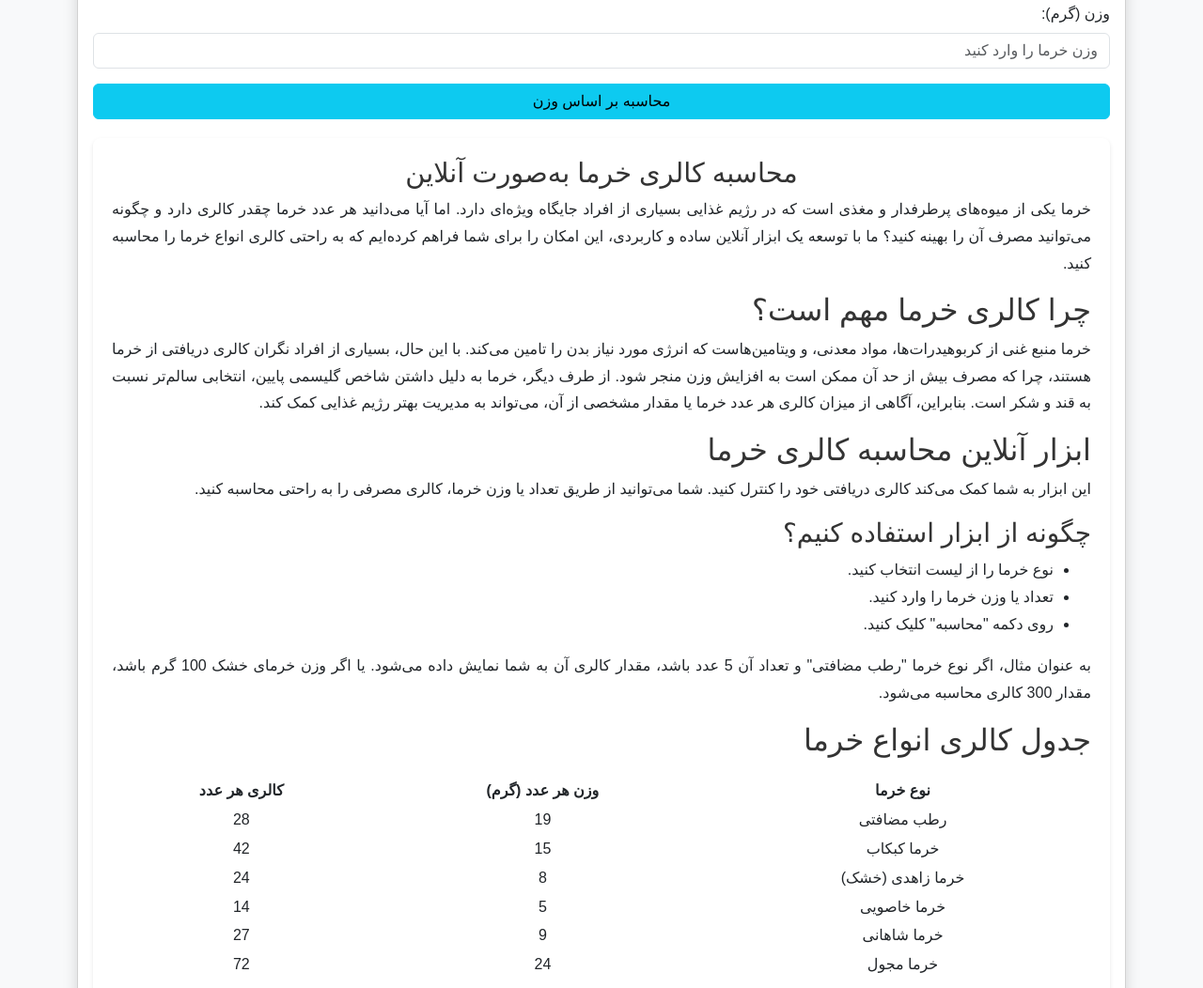
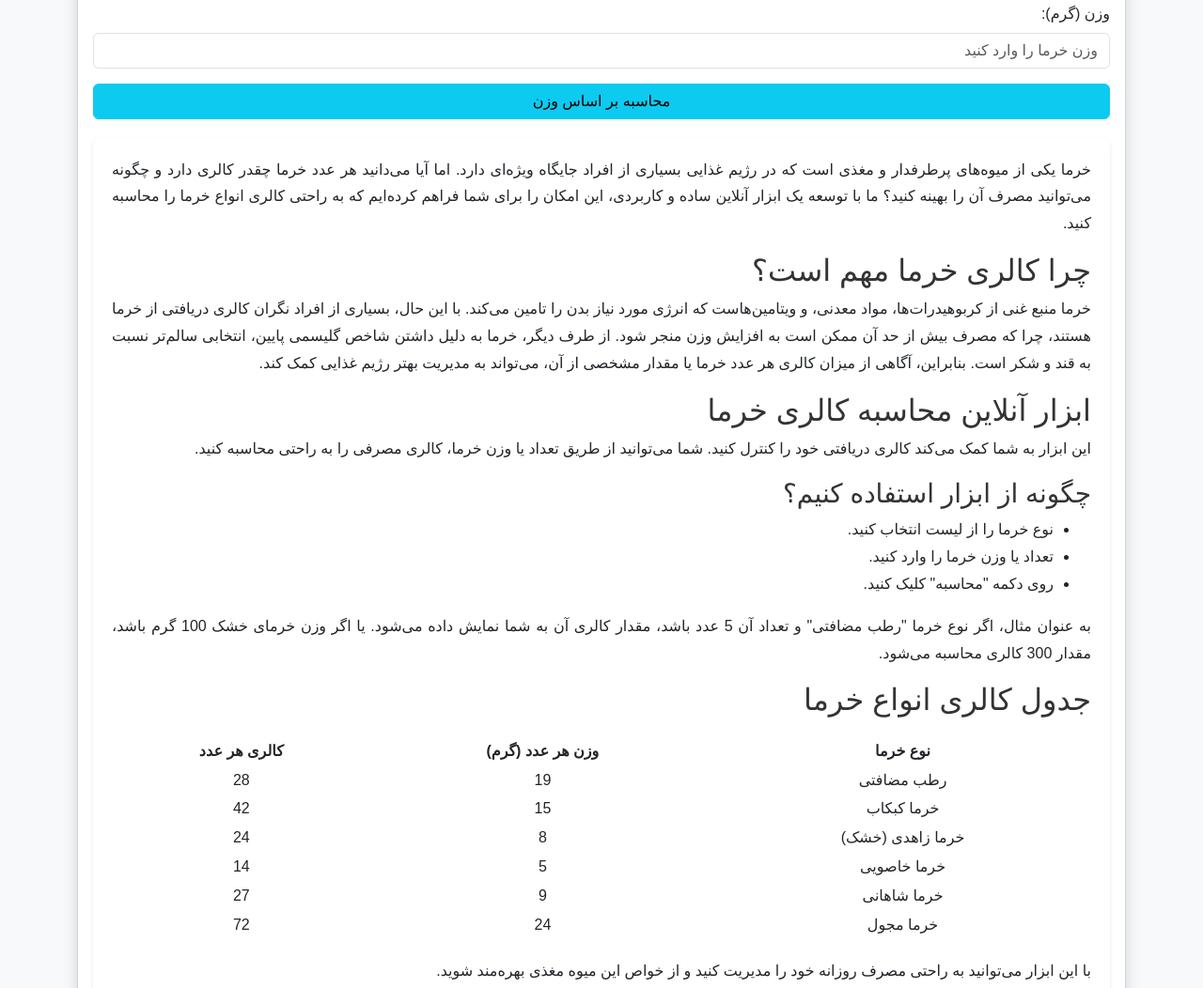
Before and after one commit to khatam/date-calorie-calculator, a plain HTML site: page index.html in a window 1280 px wide. Shown: the part 566-1618 px from the top of the page at 94% size. Drawn offline with nearby package versions, Linux system fonts and the light colour scheme; a web font is replaced by a local one.

Commit message:
Update index.html

```diff
--- a/index.html
+++ b/index.html
@@ -12,7 +12,7 @@
   <div class="container mt-5">
     <div class="card shadow">
       <div class="card-header bg-primary text-white text-center">
-        <h1>محاسبه‌گر کالری خرما</h1>
+       <h1 style="color: #333; font-size: 1.8rem; text-align: center;">محاسبه کالری خرما به‌صورت آنلاین</h1>
       </div>
       <div class="card-body">
         <p class="text-center">نوع خرما و تعداد یا وزن آن را انتخاب کنید:</p>
@@ -59,8 +59,8 @@
         </form>
 
         <!-- بخش جدید برای معرفی ابزار محاسبه کالری خرما -->
-<section id="calorie-info" style="margin: 20px auto; padding: 20px; background-color: #fff; border-radius: 8px; box-shadow: 0 2px 4px rgba(0, 0, 0, 0.1); font-family: Arial, sans-serif; line-height: 1.8; direction: rtl; text-align: justify;">
-    <h1 style="color: #333; font-size: 1.8rem; text-align: center;">محاسبه کالری خرما به‌صورت آنلاین</h1>
+<section id="calorie-info" style="margin: 20px auto; padding: 20px; background-color: #fff; border-radius: 8px; box-shadow: 0 2px 4px rgba(0, 0, 0, 0.1);  line-height: 1.8; direction: rtl; text-align: justify;">
+
     <p>
         خرما یکی از میوه‌های پرطرفدار و مغذی است که در رژیم غذایی بسیاری از افراد جایگاه ویژه‌ای دارد. اما آیا می‌دانید هر عدد خرما چقدر کالری دارد و چگونه می‌توانید مصرف آن را بهینه کنید؟
         ما با توسعه یک ابزار آنلاین ساده و کاربردی، این امکان را برای شما فراهم کرده‌ایم که به راحتی کالری انواع خرما را محاسبه کنید.
```
